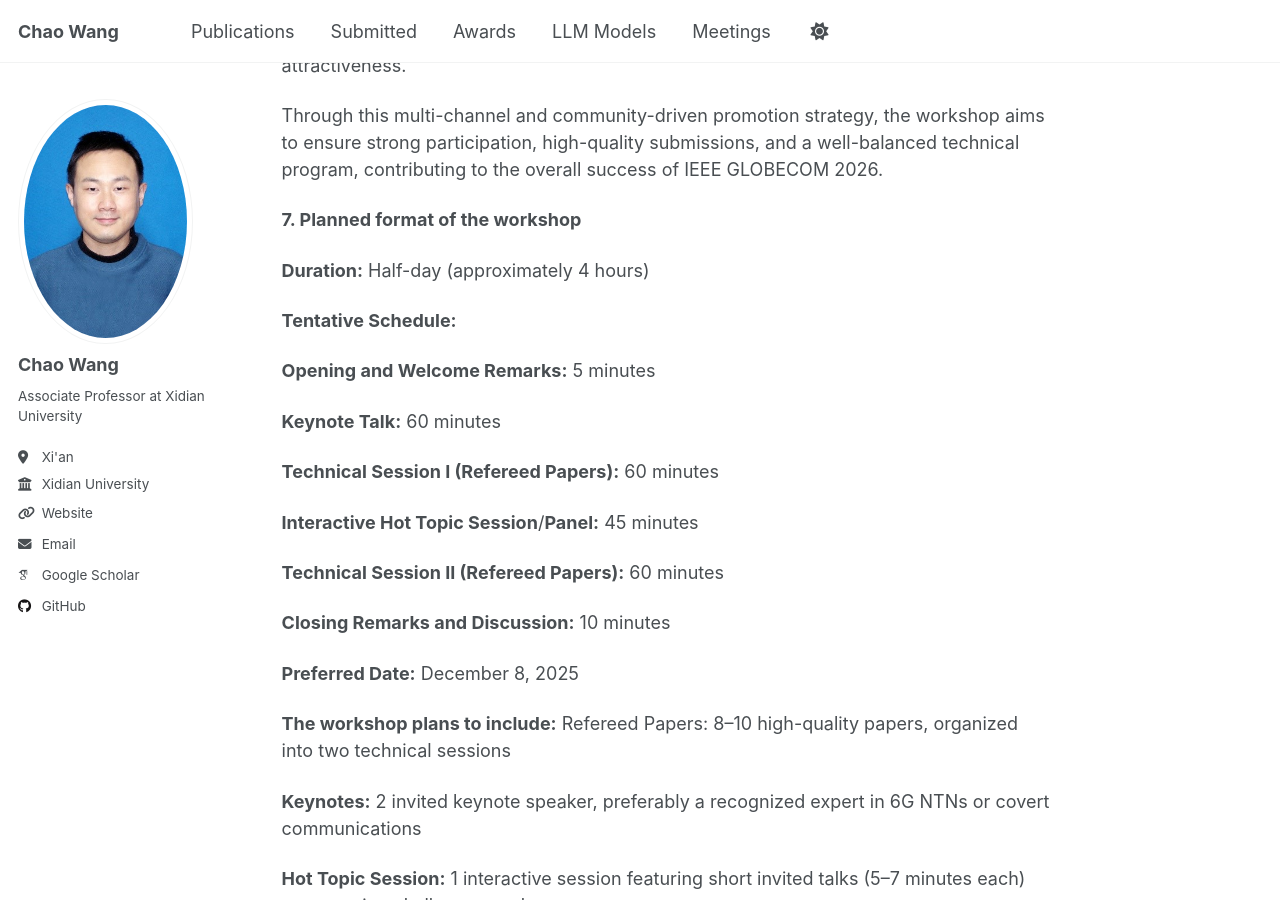
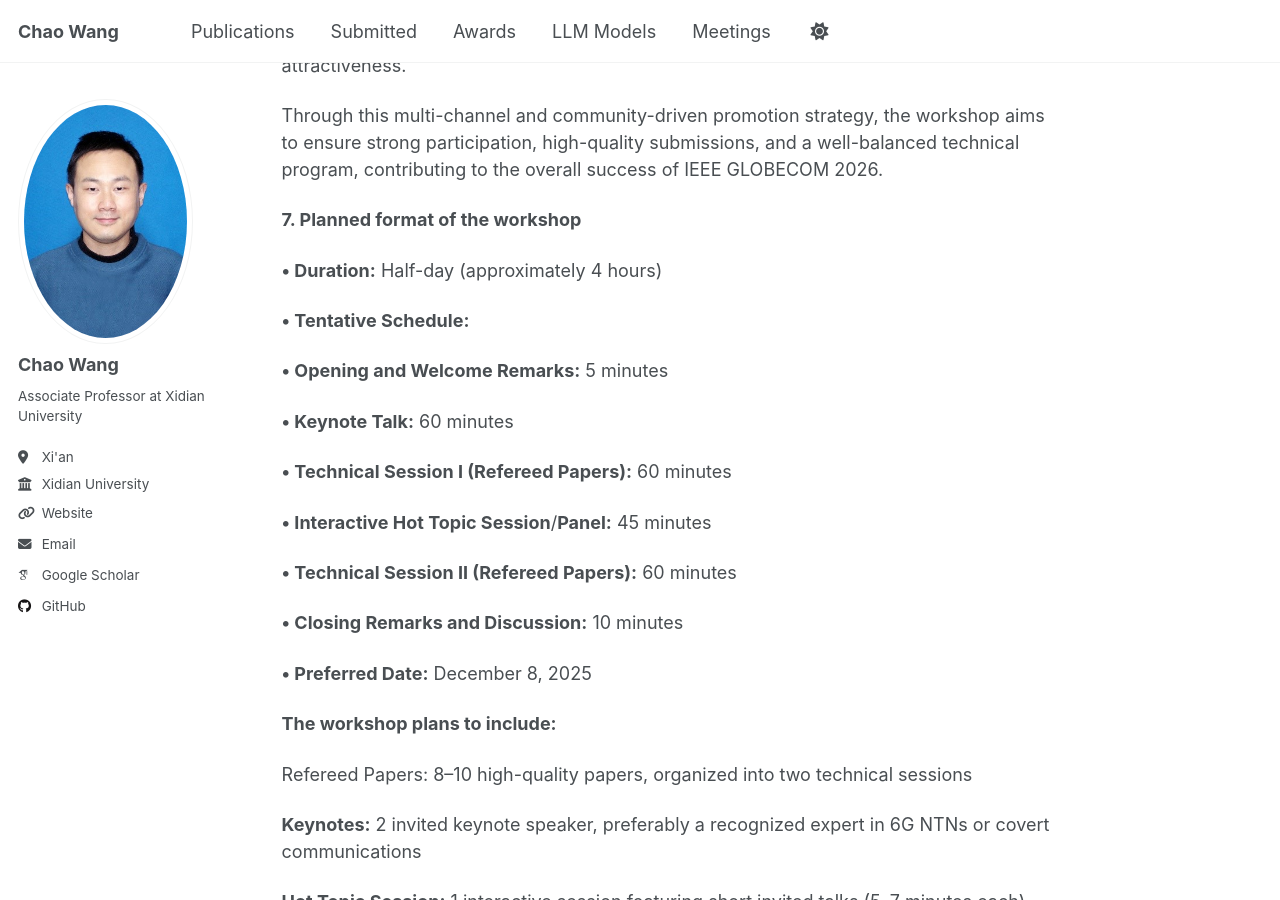
Before and after one commit to Drwangchao/Drwangchao.github.io, a Jekyll site: the page built from _meetings/m1.md, in a window 1280 px wide and 900 px high, scrolled down 3355 px. Built offline with Jekyll 4.4.1, drawn with Linux system fonts in a browser that asks for light colours; some web fonts are replaced.

Commit message:
Update m1.md

```diff
--- a/_meetings/m1.md
+++ b/_meetings/m1.md
@@ -78,34 +78,36 @@ Through this multi-channel and community-driven promotion strategy, the workshop
 **7.	Planned format of the workshop**
 
 
-**Duration:** Half-day (approximately 4 hours)
+**• Duration:** Half-day (approximately 4 hours)
 
 
-**Tentative Schedule:**
+**• Tentative Schedule:**
 
 
-**Opening and Welcome Remarks:** 5 minutes
+**• Opening and Welcome Remarks:** 5 minutes
 
 
-**Keynote Talk:** 60 minutes
+**• Keynote Talk:** 60 minutes
 
 
-**Technical Session I (Refereed Papers):** 60 minutes
+**• Technical Session I (Refereed Papers):** 60 minutes
 
 
-**Interactive Hot Topic Session**/**Panel:** 45 minutes
+**• Interactive Hot Topic Session**/**Panel:** 45 minutes
 
 
-**Technical Session II (Refereed Papers):** 60 minutes
+**• Technical Session II (Refereed Papers):** 60 minutes
 
 
-**Closing Remarks and Discussion:** 10 minutes
+**• Closing Remarks and Discussion:** 10 minutes
 
 
-**Preferred Date:** December 8, 2025
+**• Preferred Date:** December 8, 2025
 
 
 **The workshop plans to include:**
+
+
 Refereed Papers: 8–10 high-quality papers, organized into two technical sessions
 
 
```
